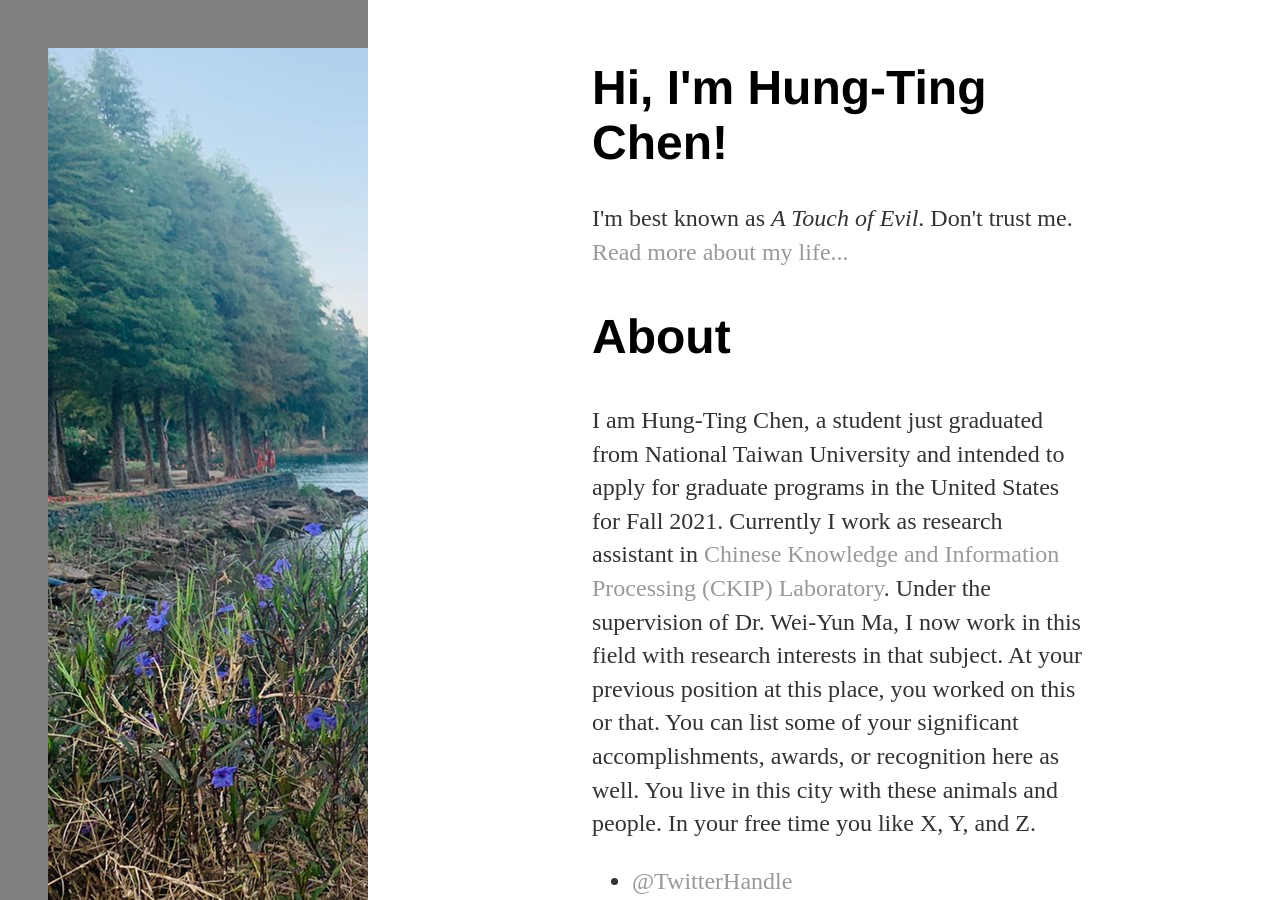
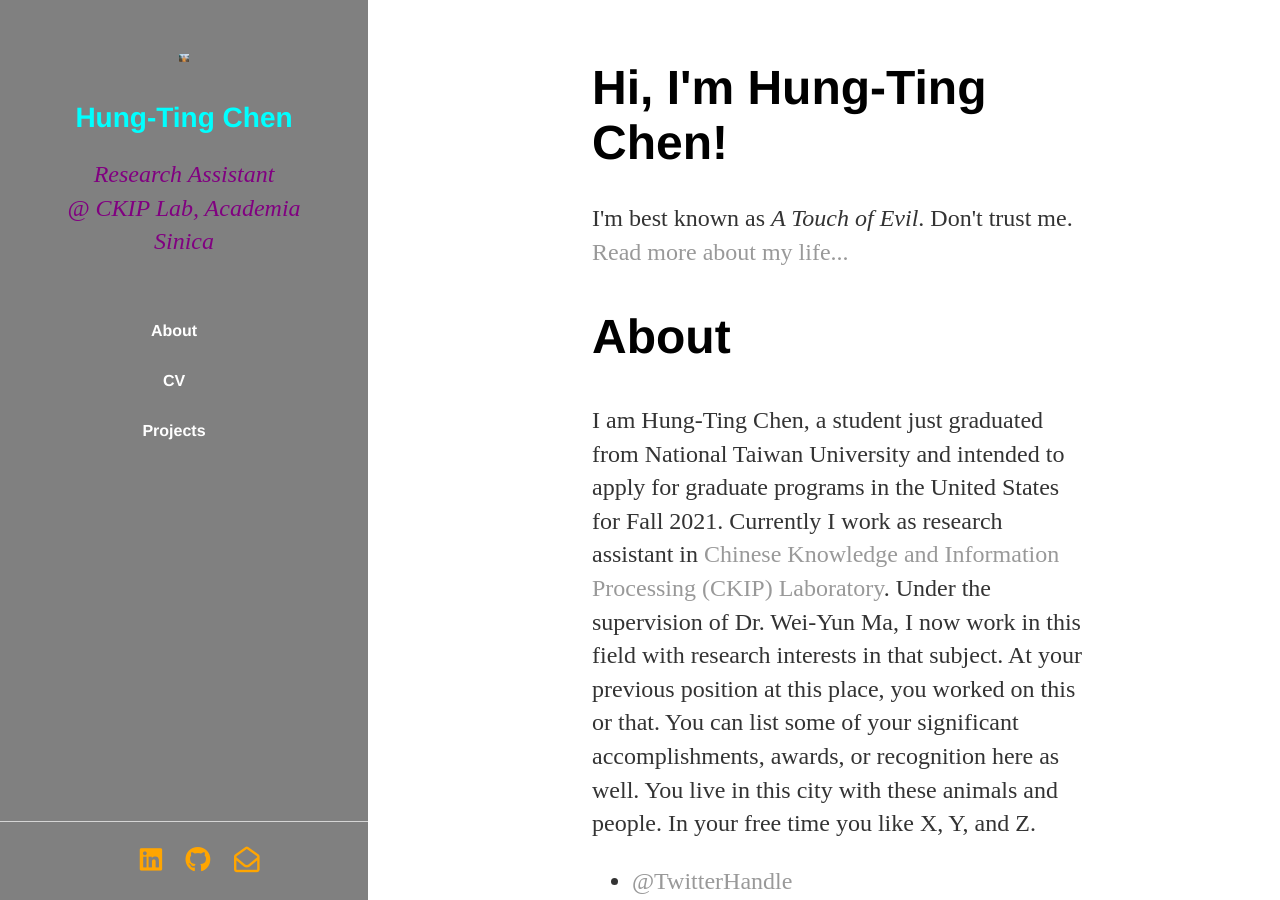
Before and after one commit to timchen0618/timchen0618.github.io, a Jekyll site: the page index.html, which Jekyll copies as it is, in a window 1280 px wide and 900 px high. Built offline with Jekyll 4.4.1, drawn with Linux system fonts in a browser that asks for light colours; nearby versions of some CDN libraries.

Commit message:
add photo

```diff
--- a/index.html
+++ b/index.html
@@ -9,7 +9,7 @@
   <body>
         <section id="header">
             <header>
-                <span class="tim"><img src="images/tim.jpg" alt="not displaying" /></span>
+                <span class="image avatar"><img class="tim" src="images/tim.jpg" alt="not displaying" /></span>
                 <h1 id="logo"><a href="#">Hung-Ting Chen</a></h1>
                 <p> Research Assistant </br> @ CKIP Lab, Academia Sinica</p>
             </header>
```
